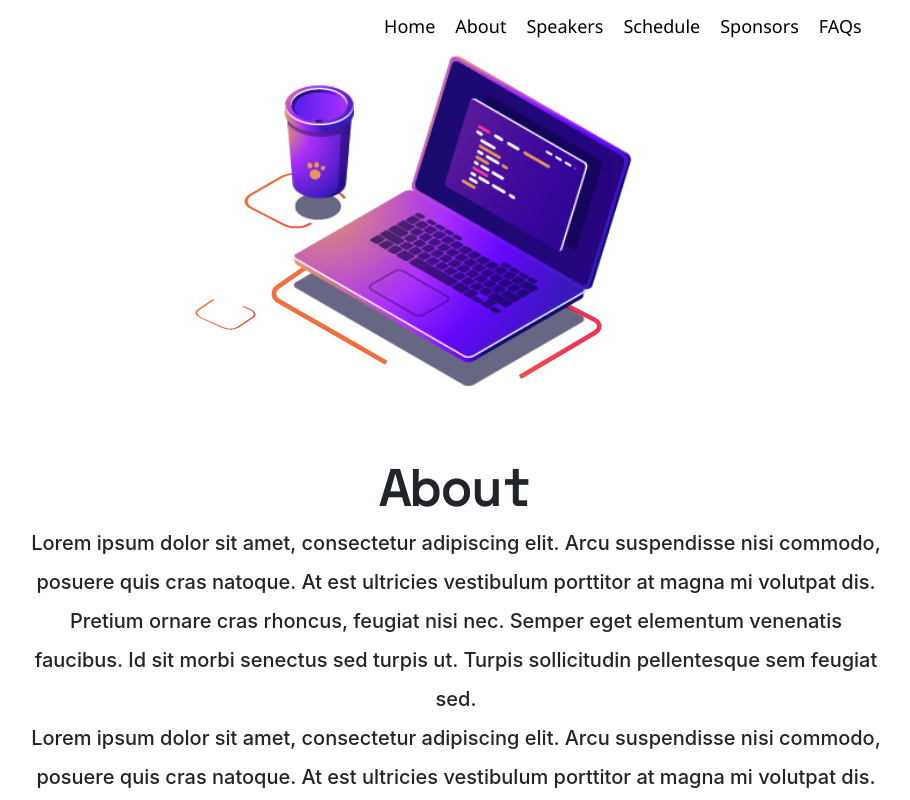
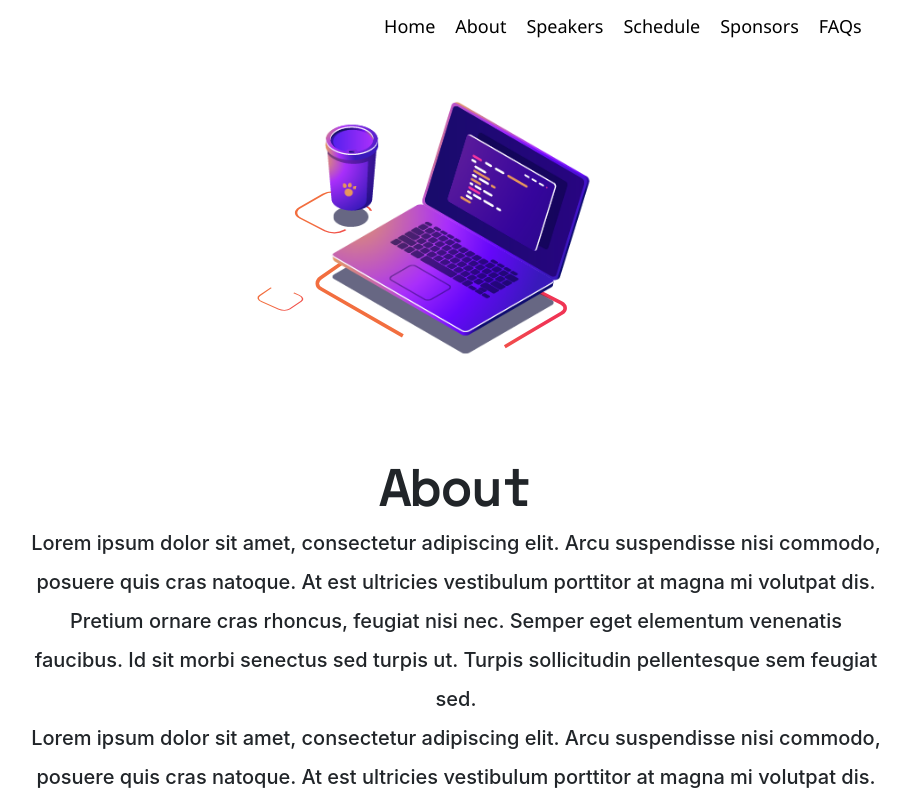
Before and after one commit to canvapromkd/ibeto-2022, a React (Create React App) app: page / in a window 1280 px wide. Shown: the top 800 px of the page, without its empty margins (184-1094 px from the left). Built offline with nearby package versions, Linux system fonts and the light colour scheme.

Commit message:
error removal

```diff
--- a/src/sections/About/About.js
+++ b/src/sections/About/About.js
@@ -15,10 +15,11 @@ adipiscing elit. Arcu suspendisse nisi commodo, posuere quis cras natoque. At es
 Lorem ipsum dolor sit amet, consectetur
 adipiscing elit. Arcu suspendisse nisi commodo, posuere quis cras natoque. At est ultricies vestibulum porttitor at magna mi volutpat dis. Pretium ornare cras rhoncus, feugiat nisi nec. Semper eget elementum venenatis faucibus. Id sit morbi senectus sed turpis ut. Turpis sollicitudin pellentesque sem feugiat sed.feugiat nisi nec. Semper eget elementum venenatis faucibus. Id sit morbi senectus sed turpis ut. Turpis sollicitudin pellentesque sem feugiat sed.
         </div>
-        <div  data-aos="fade-up-right" className={about.greenBar}>
+        <div  data-aos="fade-up" className={about.greenBar}>
+          {/* <p>Register</p> */}
+        </div>
+        </div>
 
-        </div>
-    </div>
   )
 }
 
--- a/src/sections/About/About.module.css
+++ b/src/sections/About/About.module.css
@@ -31,6 +31,8 @@
     background-color: #59BA89;
     width: 364px;
     height: 65px;
+    color: #FFFF;
+    padding:2%;
     position: relative;
     margin-top: 2%;
     border-radius: 10px;
--- a/src/sections/Landing/Landing.js
+++ b/src/sections/Landing/Landing.js
@@ -19,7 +19,7 @@ const Landing = () => {
         height={400}
         marginLeft={12}
         marginTop={12}
-        width={700}
+        width={400}
       />
     </div>
   )
```
